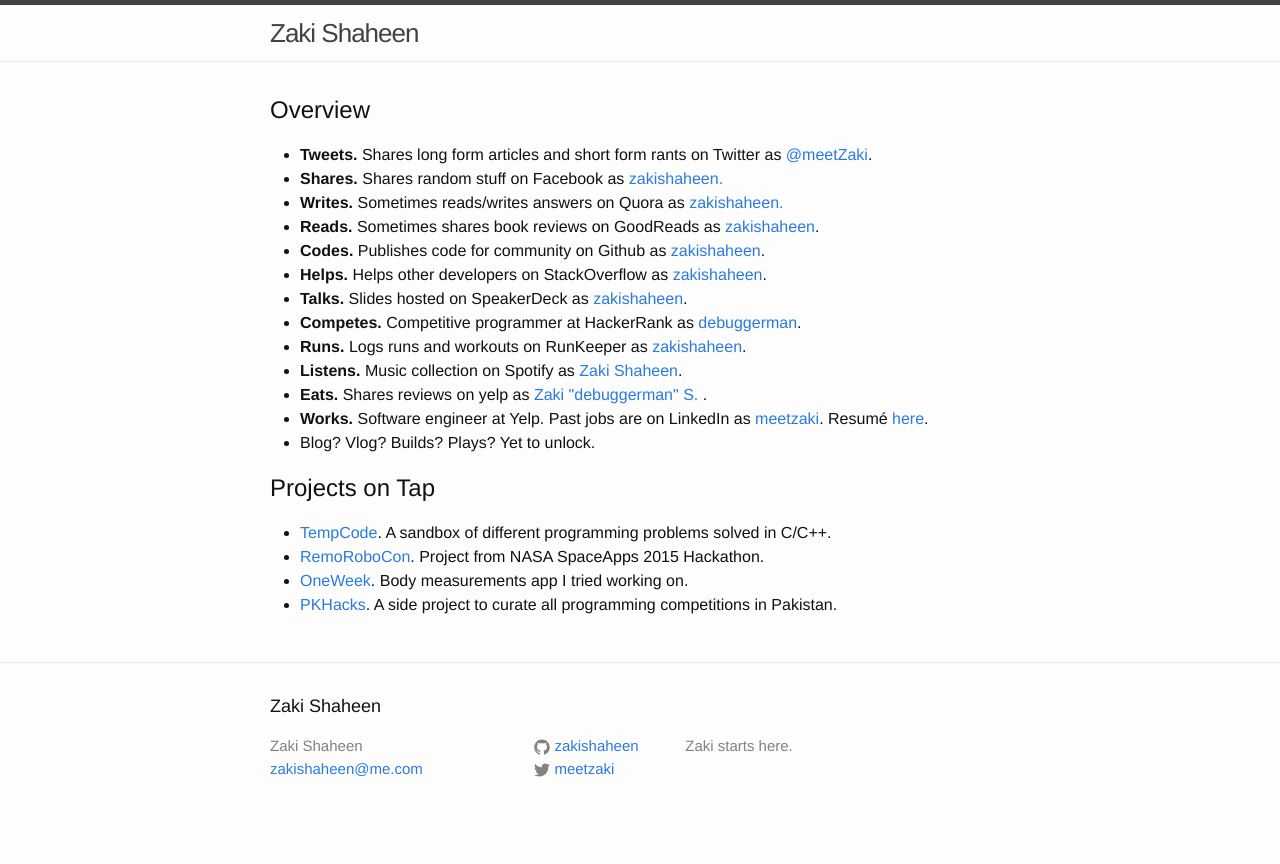
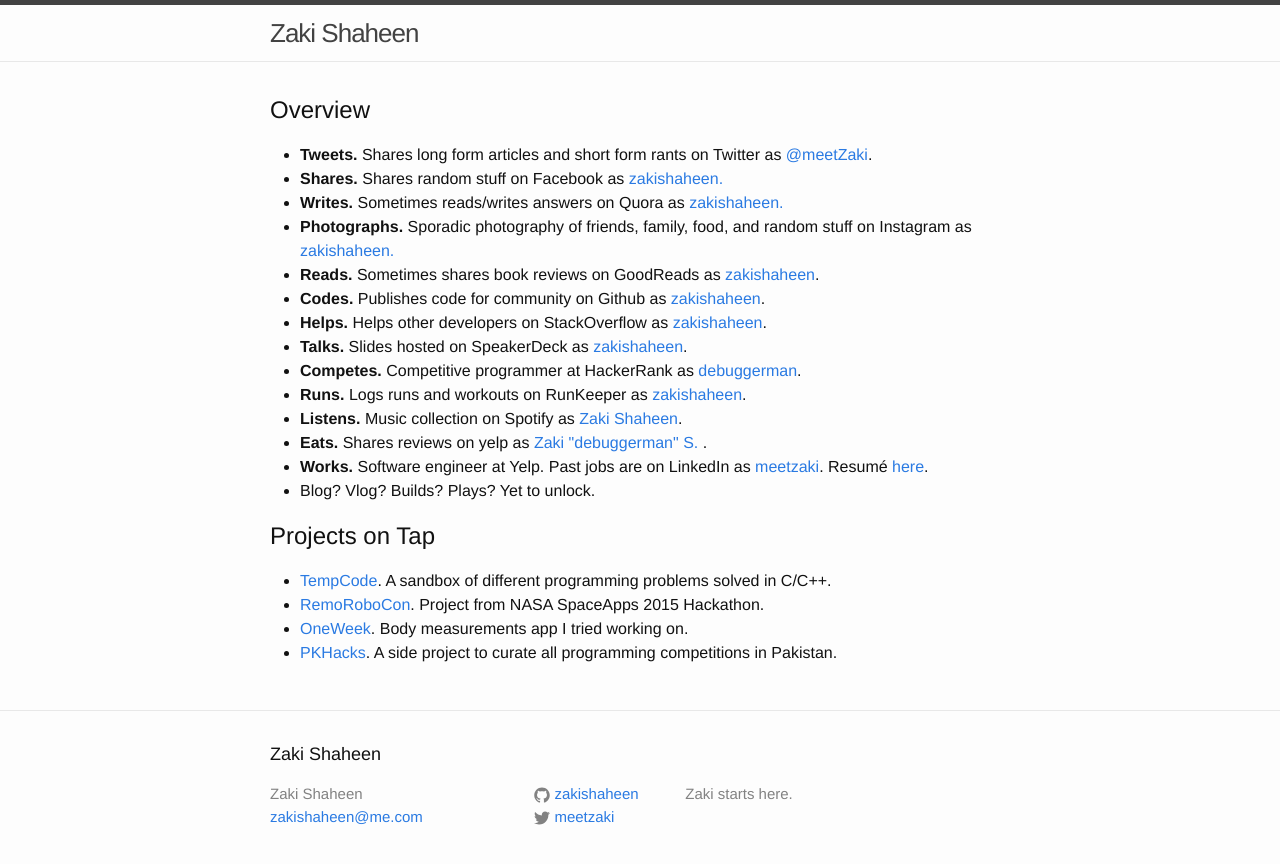
Before and after one commit to fatimasalmanmirza/zakishaheen.github.io, a Jekyll site: the page built from index.html, in a window 1280 px wide. Shown: the top 864 px of the page. Built offline with Jekyll 4.4.1, drawn with Linux system fonts in a browser that asks for light colours.

Commit message:
Update index.html

```diff
--- a/index.html
+++ b/index.html
@@ -10,6 +10,7 @@
     <li><b>Tweets.</b> Shares long form articles and short form rants on Twitter as <a href="http://www.twitter.com/meetzaki">@meetZaki</a>. </li>
     <li><b>Shares.</b> Shares random stuff on Facebook as <a href="http://www.facebook.com/zakishaheen">zakishaheen. </a> </li>
     <li><b>Writes.</b> Sometimes reads/writes answers on Quora as <a href="https://www.quora.com/Zaki-Shaheen">zakishaheen.</a> </li>
+    <li><b>Photographs.</b> Sporadic photography of friends, family, food, and random stuff on Instagram as <a href="https://instagram.com/zakishaheen/">zakishaheen.</a> </li>
     <li><b>Reads.</b> Sometimes shares book reviews on GoodReads as <a href="https://www.goodreads.com/user/show/18852408-zaki-shaheen">zakishaheen</a>.</li>
     <li><b>Codes.</b> Publishes code for community on Github as <a href="http://www.github.com/zakishaheen">zakishaheen</a>. </li>
     <li><b>Helps.</b> Helps other developers on StackOverflow as <a href="http://stackoverflow.com/users/354010/zakishaheen">zakishaheen</a>. </li>
```
